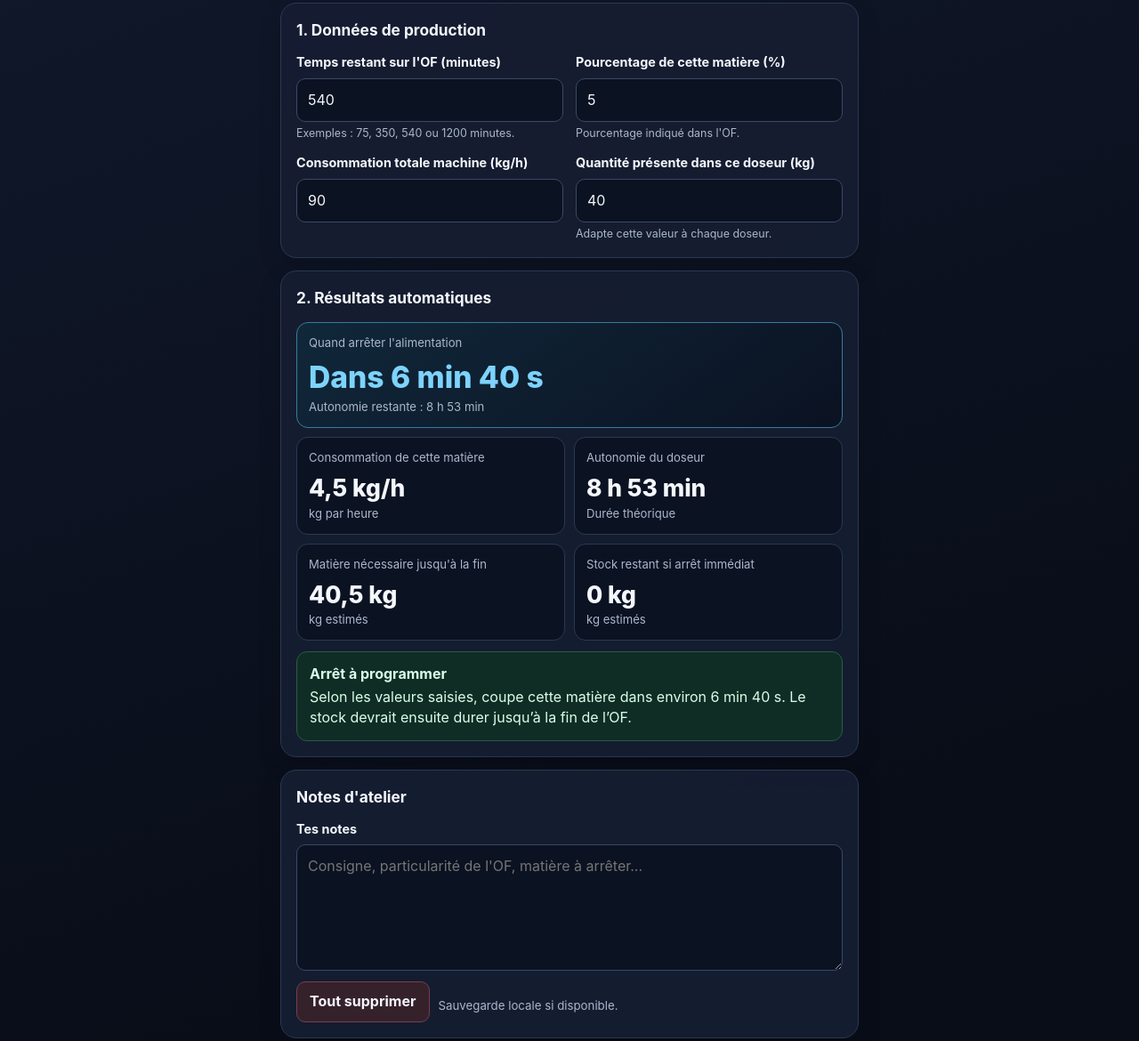
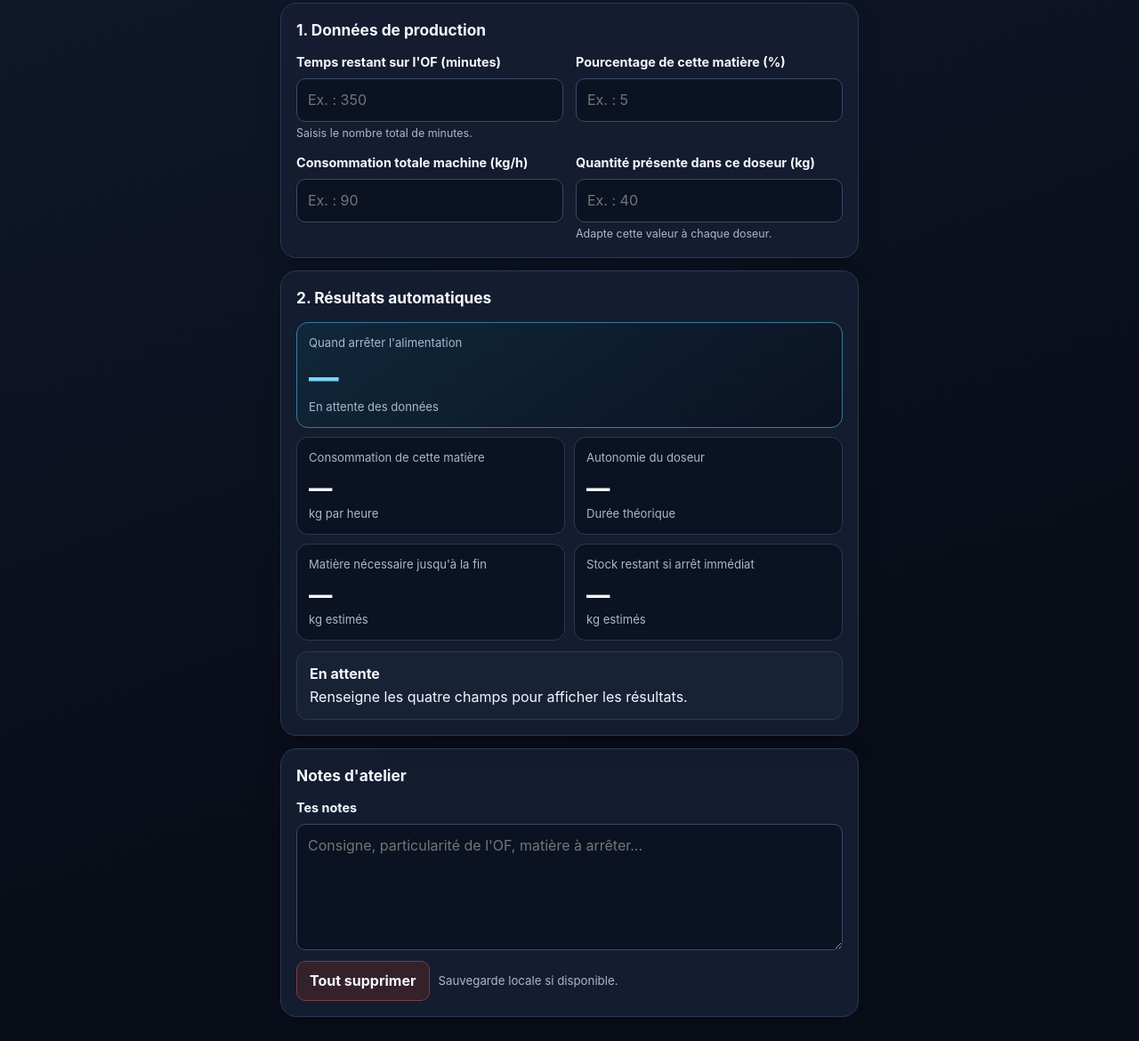
Before and after one commit to Deydeiwoww/Calcul-Arret-Matiere, a plain HTML site: page index.html in a window 1280 px wide. Shown: the part 309-1479 px from the top of the page at 89% size. Drawn offline with Linux system fonts and the light colour scheme.

Commit message:
Update index.html

```diff
--- a/index.html
+++ b/index.html
@@ -36,7 +36,7 @@ header { text-align: center; margin: 8px 0 22px; }
 }
 h1 { font-size: clamp(1.7rem,5vw,2.2rem); margin: 6px 0 8px; line-height: 1.1; }
 h2 { font-size: 1.08rem; margin: 0 0 14px; }
-.intro,.hint,.note,.muted { color: var(--muted); }
+.intro,.hint,.note { color: var(--muted); }
 .intro { margin: 0; }
 .panel {
   background: rgba(21,29,49,.96);
@@ -90,9 +90,9 @@ input:focus,textarea:focus {
   border-radius: 12px;
   padding: 13px 14px;
   margin-top: 12px;
-  background: #102d25;
-  border: 1px solid #285b49;
-  color: #d8ffea;
+  background: #182237;
+  border: 1px solid var(--line);
+  color: var(--text);
 }
 .status.warn { background: #332713; border-color: #73551e; color: #ffedc2; }
 .status strong { display: block; margin-bottom: 3px; }
@@ -109,9 +109,7 @@ button {
   cursor: pointer;
 }
 #clear-notes { background: #35212a; border-color: #744050; }
-.formula { color: var(--muted); font-size: .88rem; }
-.formula code { color: #e2e8f0; white-space: normal; }
-.note { font-size: .83rem; margin: 10px 0 0; }
+.note { font-size: .83rem; margin: 0; }
 @media(max-width:430px) {
   .grid { grid-template-columns: 1fr; }
   .panel { padding: 15px; }
@@ -129,8 +127,9 @@ button {
     <path d="M35 82 L92 25 Q111 8 132 16 L83 67 Q57 61 43 82 Q28 105 46 124 Q67 144 89 123 L117 72 Q130 49 146 68 L146 113 Q146 138 164 138 Q182 138 188 113 L201 67 Q208 45 225 63 Q232 70 232 83 L232 118 L263 118 L294 86" stroke="#fff" stroke-width="17"/>
     <path d="M35 82 L92 25 Q111 8 132 16 L83 67 Q57 61 43 82 Q28 105 46 124 Q67 144 89 123 L117 72 Q130 49 146 68 L146 113 Q146 138 164 138 Q182 138 188 113 L201 67 Q208 45 225 63 Q232 70 232 83 L232 118 L263 118 L294 86" stroke="#06378c" stroke-width="9"/>
   </g>
-  <text x="170" y="169" text-anchor="middle" font-family="Arial,sans-serif" font-size="28" font-weight="700" fill="#06378c">Colly<tspan font-weight="400">&amp;</tspan>Martin</text>
+  <text x="170" y="169" text-anchor="middle" font-family="Arial,sans-serif" font-size="28" font-weight="700" fill="#ffffff">Colly<tspan font-weight="400">&amp;</tspan>Martin</text>
 </svg>
+
 <div class="eyebrow">Outil atelier · extrusion</div>
 <h1>Calcul d'arrêt matière</h1>
 <p class="intro">Calcule quand couper l'alimentation d'une matière avant la fin de l'OF.</p>
@@ -142,24 +141,23 @@ button {
 
 <div>
 <label for="remaining">Temps restant sur l'OF (minutes)</label>
-<input id="remaining" type="number" min="0" step="1" value="540" inputmode="numeric">
-<span class="hint">Exemples : 75, 350, 540 ou 1200 minutes.</span>
+<input id="remaining" type="number" min="0" step="1" placeholder="Ex. : 350" inputmode="numeric">
+<span class="hint">Saisis le nombre total de minutes.</span>
 </div>
 
 <div>
 <label for="percent">Pourcentage de cette matière (%)</label>
-<input id="percent" type="number" min="0.01" max="100" step="any" value="5" inputmode="decimal">
-<span class="hint">Pourcentage indiqué dans l'OF.</span>
+<input id="percent" type="number" min="0.01" max="100" step="any" placeholder="Ex. : 5" inputmode="decimal">
 </div>
 
 <div>
 <label for="rate">Consommation totale machine (kg/h)</label>
-<input id="rate" type="number" min="0.01" step="any" value="90" inputmode="decimal">
+<input id="rate" type="number" min="0.01" step="any" placeholder="Ex. : 90" inputmode="decimal">
 </div>
 
 <div>
 <label for="stock">Quantité présente dans ce doseur (kg)</label>
-<input id="stock" type="number" min="0" step="any" value="40" inputmode="decimal">
+<input id="stock" type="number" min="0" step="any" placeholder="Ex. : 40" inputmode="decimal">
 <span class="hint">Adapte cette valeur à chaque doseur.</span>
 </div>
 
@@ -172,8 +170,8 @@ button {
 <div class="results" aria-live="polite">
   <div class="result primary">
     <div class="name">Quand arrêter l'alimentation</div>
-    <div class="value" id="stop">Calcul...</div>
-    <div class="name" id="stopSub">Par rapport à maintenant</div>
+    <div class="value" id="stop">—</div>
+    <div class="name" id="stopSub">En attente des données</div>
   </div>
 
   <div class="result">
@@ -202,8 +200,8 @@ button {
 </div>
 
 <div id="status" class="status" role="status">
-<strong>Résultat</strong>
-<span>Modifie les valeurs pour mettre à jour le calcul.</span>
+<strong>En attente</strong>
+<span>Renseigne les quatre champs pour afficher les résultats.</span>
 </div>
 </section>
 
@@ -213,16 +211,8 @@ button {
 <textarea id="notes" rows="5" placeholder="Consigne, particularité de l'OF, matière à arrêter..."></textarea>
 <div class="actions">
 <button type="button" id="clear-notes">Tout supprimer</button>
-<span id="notes-state" class="note" aria-live="polite">Sauvegarde locale si disponible.</span>
+<span id="notes-state" class="note">Sauvegarde locale si disponible.</span>
 </div>
-</section>
-
-<section class="panel">
-<h2>Comment le calcul fonctionne</h2>
-<p class="formula">Débit spécifique = <code>débit machine × pourcentage ÷ 100</code>.</p>
-<p class="formula">Autonomie = <code>stock du doseur ÷ débit spécifique</code>.</p>
-<p class="formula">Délai avant arrêt = <code>temps restant − autonomie</code>.</p>
-<p class="note">Calcul théorique : le débit est supposé constant. Le temps de transit et la matière restant dans le circuit après la coupure ne sont pas inclus. Vérifie le résultat sur la machine avant de t'y fier en production.</p>
 </section>
 
 </main>
@@ -242,20 +232,13 @@ const out = {
     status: document.getElementById('status')
   };
 
-const num = id => {
-  const value = el[id].value.trim();
-  return value === '' ? NaN : Number(value);
-};
-
-const fmt = n => n.toLocaleString('fr-FR', {
-  maximumFractionDigits: 2
-});
+  const fmt = n => n.toLocaleString('fr-FR', { maximumFractionDigits: 2 });
 
   function duration(totalMinutes) {
-  const seconds = Math.max(0, Math.round(totalMinutes * 60));
-  const h = Math.floor(seconds / 3600);
-  const m = Math.floor((seconds % 3600) / 60);
-  const s = seconds % 60;
+    const totalSeconds = Math.max(0, Math.round(totalMinutes * 60));
+    const h = Math.floor(totalSeconds / 3600);
+    const m = Math.floor((totalSeconds % 3600) / 60);
+    const s = totalSeconds % 60;
 
     if (h && m) return `${h} h ${m} min`;
     if (h) return `${h} h`;
@@ -264,42 +247,57 @@ function duration(totalMinutes) {
     return `${s} s`;
   }
 
+  function resetResults(message = 'Renseigne les quatre champs pour afficher les résultats.') {
+    out.stop.textContent = '—';
+    out.stopSub.textContent = 'En attente des données';
+    out.consumption.textContent = '—';
+    out.autonomy.textContent = '—';
+    out.needed.textContent = '—';
+    out.leftover.textContent = '—';
+    out.status.className = 'status';
+    out.status.replaceChildren();
+
+    const strong = document.createElement('strong');
+    strong.textContent = 'En attente';
+    const span = document.createElement('span');
+    span.textContent = message;
+    out.status.append(strong, span);
+  }
+
   function showStatus(type, title, message) {
     out.status.className = 'status' + (type === 'warn' ? ' warn' : '');
     out.status.replaceChildren();
 
     const strong = document.createElement('strong');
     strong.textContent = title;
-
     const span = document.createElement('span');
     span.textContent = message;
-
     out.status.append(strong, span);
   }
 
   function update() {
-  const remainingMin = num('remaining');
-  const p = num('percent');
-  const rate = num('rate');
-  const stock = num('stock');
+    const values = {};
+    for (const id of ids) {
+      const raw = el[id].value.trim();
+      if (raw === '') {
+        resetResults();
+        return;
+      }
+      values[id] = Number(raw);
+    }
+
+    const remainingMin = values.remaining;
+    const p = values.percent;
+    const rate = values.rate;
+    const stock = values.stock;
 
     if (
-    !Number.isFinite(remainingMin) ||
-    !Number.isFinite(p) ||
-    !Number.isFinite(rate) ||
-    !Number.isFinite(stock) ||
-    remainingMin < 0 ||
-    p <= 0 || p > 100 ||
-    rate <= 0 ||
-    stock < 0
+      !Object.values(values).every(Number.isFinite) ||
+      remainingMin < 0 || p <= 0 || p > 100 ||
+      rate <= 0 || stock < 0
     ) {
-    out.stop.textContent = 'Vérifier les champs';
-    out.stopSub.textContent = 'Valeurs non valides';
-    showStatus(
-      'warn',
-      'Valeurs à corriger',
-      'Le temps doit être positif ou nul, le pourcentage entre 0 et 100, le débit positif et le stock non négatif.'
-    );
+      resetResults('Vérifie les valeurs : temps positif ou nul, pourcentage supérieur à 0 et inférieur ou égal à 100, débit positif et stock non négatif.');
+      out.status.className = 'status warn';
       return;
     }
 
@@ -323,38 +321,23 @@ function update() {
       out.stop.textContent = 'Fin de l’OF';
       out.stopSub.textContent = 'Temps restant nul';
       showStatus('warn', 'Commande terminée', 'Le temps restant indiqué est de zéro minute.');
-  } else if (delayMin > 0) {
+    } else if (delayMin > 0.5) {
       out.stop.textContent = 'Dans ' + duration(delayMin);
-    out.stopSub.textContent = 'Autonomie restante : ' + duration(autonomyMin);
-    showStatus(
-      'ok',
-      'Arrêt à programmer',
-      'Selon les valeurs saisies, coupe cette matière dans environ ' +
-      duration(delayMin) + '. Le stock devrait ensuite durer jusqu’à la fin de l’OF.'
-    );
-  } else if (Math.abs(delayMin) < 0.5) {
+      out.stopSub.textContent = 'Autonomie théorique : ' + duration(autonomyMin);
+      showStatus('ok', 'Arrêt à programmer', 'Selon les valeurs saisies, coupe cette matière dans environ ' + duration(delayMin) + '.');
+    } else if (delayMin >= -0.5) {
       out.stop.textContent = 'Maintenant';
       out.stopSub.textContent = 'Le stock correspond au temps restant';
-    showStatus(
-      'ok',
-      'Le timing correspond',
-      'Le stock devrait être consommé approximativement à la fin de l’OF.'
-    );
+      showStatus('ok', 'Le timing correspond', 'Le stock devrait être consommé approximativement à la fin de l’OF.');
     } else {
       out.stop.textContent = 'Maintenant';
       out.stopSub.textContent = 'Réserve insuffisante';
-    showStatus(
-      'warn',
-      'Attention : stock insuffisant',
-      'Il faudrait ' + fmt(neededKg) + ' kg pour le temps restant, mais le doseur contient ' +
-      fmt(stock) + ' kg. Il manquerait environ ' +
-      fmt(Math.max(0, neededKg - stock)) + ' kg.'
-    );
+      showStatus('warn', 'Attention : stock insuffisant', 'Il faudrait ' + fmt(neededKg) + ' kg pour le temps restant, mais le doseur contient ' + fmt(stock) + ' kg. Il manquerait environ ' + fmt(Math.max(0, neededKg - stock)) + ' kg.');
     }
   }
 
   ids.forEach(id => el[id].addEventListener('input', update));
-update();
+  resetResults();
 
   const notes = document.getElementById('notes');
   const notesState = document.getElementById('notes-state');
```
Lines whose indentation alone changed are shown as unchanged.
